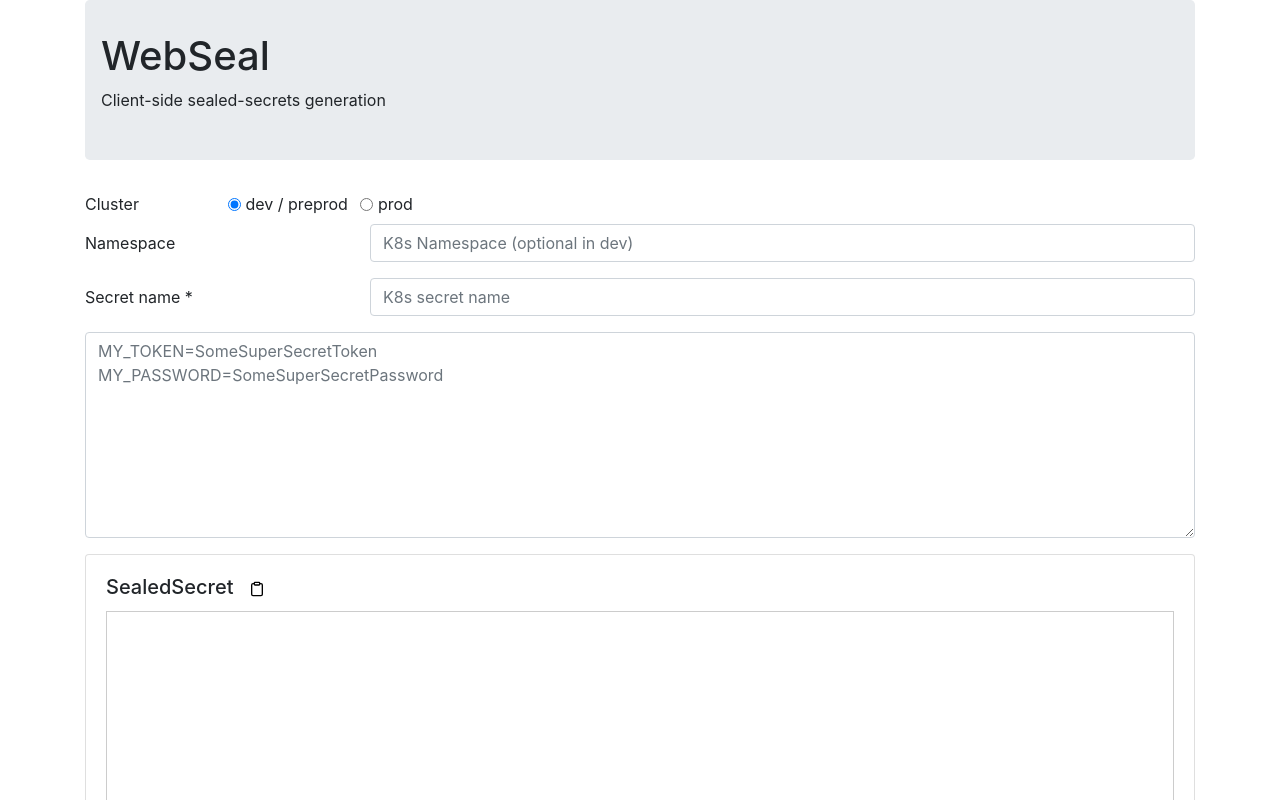
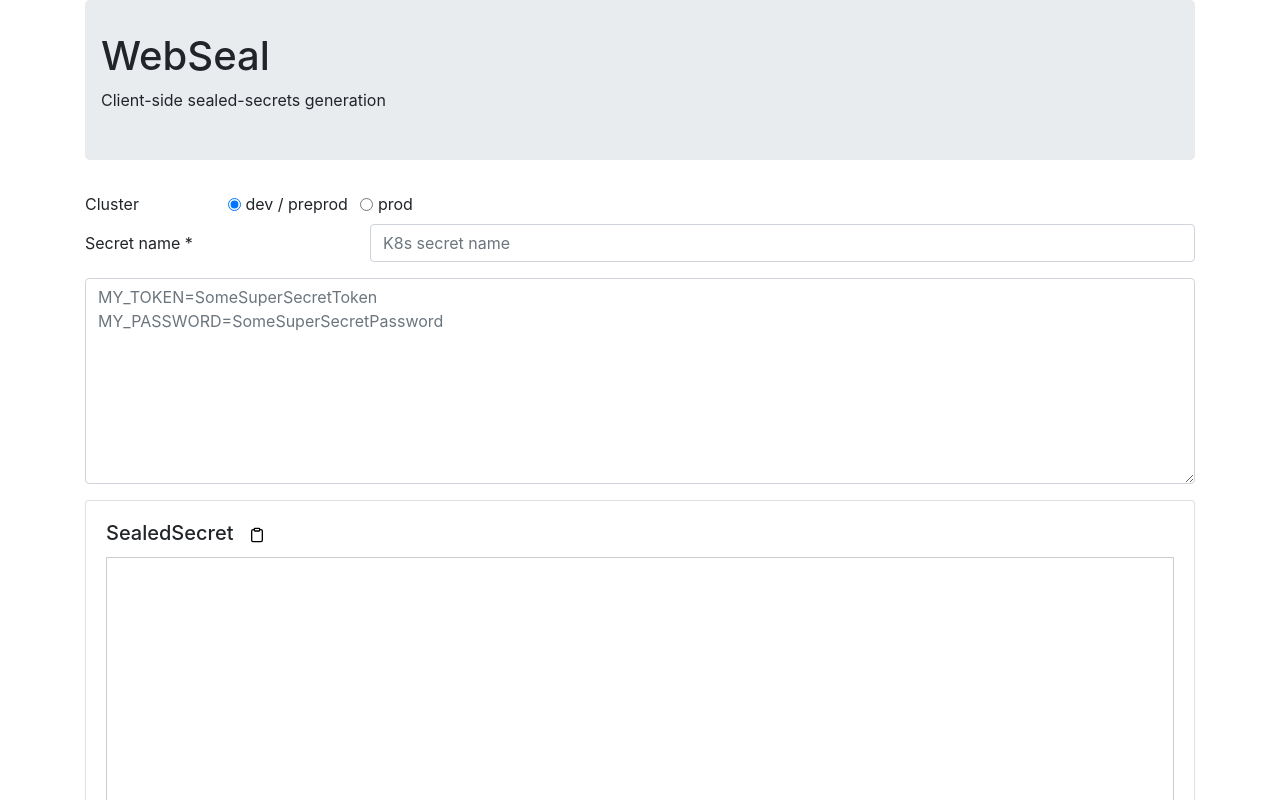
Before and after one commit to SocialGouv/sre-tools, a React (Create React App) app in the folder packages/webseal/: page / in a window 1280 px wide. Shown: the top 800 px of the page. Built offline with nearby package versions, Linux system fonts and the light colour scheme.

Commit message:
fix: hide namespace in dev

```diff
--- a/packages/webseal/src/Form.js
+++ b/packages/webseal/src/Form.js
@@ -167,6 +167,7 @@ export const Form = ({ onSubmit, initialFormData }) => {
           </Row>
         </Col>
       </Row>
+      {cluster === "prod" && (
         <BsForm.Group as={Row}>
           <BsForm.Label column>
             Namespace {cluster === "prod" ? "*" : ""}
@@ -181,6 +182,7 @@ export const Form = ({ onSubmit, initialFormData }) => {
             />
           </Col>
         </BsForm.Group>
+      )}
       <BsForm.Group as={Row}>
         <BsForm.Label column>Secret name *</BsForm.Label>
         <Col sm="9">
```
Lines whose indentation alone changed are shown as unchanged.
